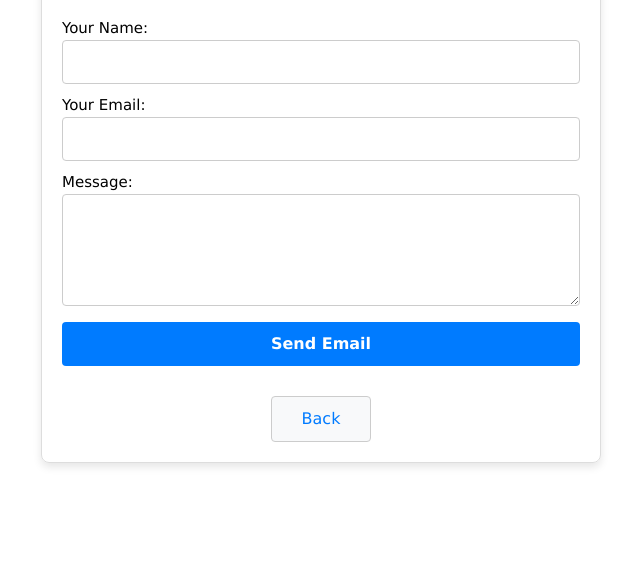
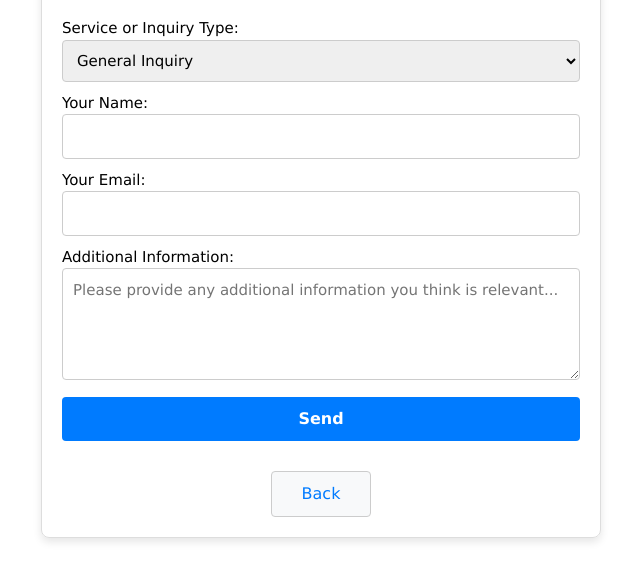
Before and after one commit to Orboul/Orboul.github.io, a plain HTML site: page contact.html in a window 1280 px wide. Shown: the part 99-680 px from the top of the page, without its empty margins (319-959 px from the left). Drawn offline with nearby package versions, Linux system fonts and the light colour scheme.

Commit message:
Update contact.html

```diff
--- a/contact.html
+++ b/contact.html
@@ -17,12 +17,11 @@
             border: 1px solid #ddd;
             border-radius: 8px;
             box-shadow: 0 4px 8px rgba(0, 0, 0, 0.1);
-            position: relative;
         }
         .contact-form h2 {
             margin-bottom: 20px;
         }
-        .contact-form input, .contact-form textarea, .contact-form button {
+        .contact-form input, .contact-form textarea, .contact-form select, .contact-form button {
             width: 100%;
             padding: 10px;
             margin-bottom: 10px;
@@ -64,27 +63,34 @@
 <div class="w3-container contact-form-container">
     <div class="contact-form">
         <h2>Contact Us</h2>
-        <!-- Make sure to replace 'YOUR_EMAIL' with your actual email address -->
         <form action="https://formsubmit.co/matthew.sawatzky@proton.me" method="POST">
             <!-- Hidden fields for FormSubmit -->
-            <input type="hidden" name="_template" value="box"> <!-- Using the box template -->
-            <input type="hidden" name="_next" value="thankyou.html"> <!-- Redirect URL -->
+            <input type="hidden" name="_template" value="box">
+            <input type="hidden" name="_next" value="thankyou.html">
             <input type="hidden" name="_subject" value="New Inquiry from IT Website">
             <input type="hidden" name="product" id="product">
 
-            <!-- Honeypot field for spam prevention -->
-            <input type="text" name="honeypot" style="display:none;">
+            <!-- Determine the type of inquiry -->
+            <div id="service-section">
+                <label for="service">Service or Inquiry Type:</label>
+                <select id="service" name="service">
+                    <option value="general">General Inquiry</option>
+                    <option value="support">Support Request</option>
+                    <option value="consultation">Consultation</option>
+                    <option value="other">Other</option>
+                </select>
+            </div>
 
             <!-- User input fields -->
             <label for="name">Your Name:</label>
             <input type="text" id="name" name="name" required>
             <label for="email">Your Email:</label>
             <input type="email" id="email" name="email" required>
-            <label for="message">Message:</label>
-            <textarea id="message" name="message" rows="4" required></textarea>
+            <label for="additional-info">Additional Information:</label>
+            <textarea id="additional-info" name="additional-info" rows="4" placeholder="Please provide any additional information you think is relevant..."></textarea>
 
             <!-- Submit and back buttons -->
-            <button type="submit">Send Email</button>
+            <button type="submit">Send</button>
         </form>
         <a href="index.html" class="back-button">Back</a>
     </div>
@@ -93,8 +99,15 @@
 <script>
     // Extract parameters from URL
     const urlParams = new URLSearchParams(window.location.search);
-    const productParam = urlParams.get('product') || 'default';
-    document.getElementById('product').value = productParam;
+    const productParam = urlParams.get('product');
+
+    // Update the form based on the 'product' parameter
+    if (productParam === 'contact') {
+        document.getElementById('service-section').style.display = 'none';
+        document.getElementById('product').value = 'Contact';
+    } else {
+        document.getElementById('product').value = productParam || 'General Inquiry';
+    }
 </script>
 
 </body>
```
